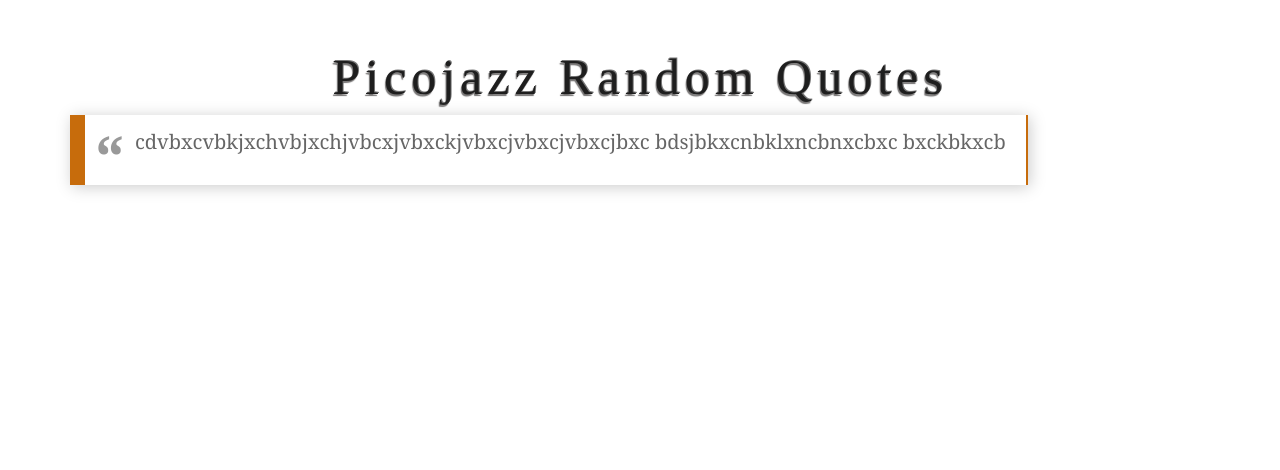
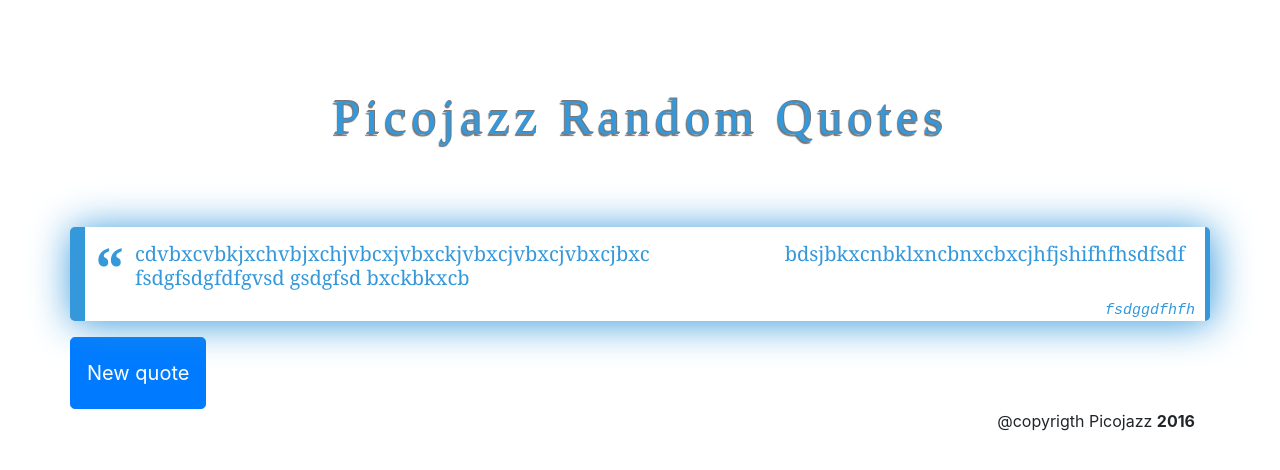
Before and after one commit to picojazz/random-quotes, a plain HTML site: page index.html in a window 1280 px wide. Drawn offline with nearby package versions, Linux system fonts and the light colour scheme.

Commit message:
finish html css and start javascript 2

```diff
--- a/css/style.css
+++ b/css/style.css
@@ -3,7 +3,7 @@
     //padding-bottom: 5px;
     margin-top: 0;
     margin-bottom: 0;
-    color: #1e1e1e;
+    color: #3498db;
     //background-color: #e7e5e4;
     font-family: 'Gabriela', serif;
     font-size: 50px;
@@ -15,7 +15,7 @@
 
 }
 .container{
-    margin-top: 5vh !important;
+    margin-top: 10vh !important;
 }.blockquote{
   display:block;
   background: #fff;
@@ -25,19 +25,19 @@
 
   /*Font*/
   font-family: Georgia, serif;
-  font-size: 16px;
+  font-size: 25px;
   line-height: 1.2;
-  color: #666;
+  color: #3498db;
   text-align: justify;
 
   /*Borders - (Optional)*/
-  border-left: 15px solid #c76c0c;
-  border-right: 2px solid #c76c0c;
+  border-left: 15px solid #3498db;
+  border-right: 5px solid #3498db;
+    border-radius: 5px;
 
   /*Box Shadow - (Optional)*/
-  -moz-box-shadow: 2px 2px 15px #ccc;
-  -webkit-box-shadow: 2px 2px 15px #ccc;
-  box-shadow: 2px 2px 15px #ccc;
+
+  box-shadow: 2px 2px 40px #3498db;
 }
 
 .blockquote::before{
@@ -47,10 +47,17 @@
   font-family: Georgia, serif;
   font-size: 60px;
   font-weight: bold;
-  color: #999;
+  color: #3498db;
 
   /*Positioning*/
   position: absolute;
   left: 10px;
   top:5px;
+}.blockquote .author{
+    position: absolute;
+    right: 10px;
+    bottom: 1px;
+    font-size: 15px;
+    font-family: monospace ,cursive;
+    font-weight: 300;
 }
--- a/index.html
+++ b/index.html
@@ -11,15 +11,22 @@
    <div class="container">
       <p class="titre text-center">Picojazz Random Quotes </p>
       <div class="text-center row">
+        <br><br><br>
          <div class="blockquote">
              <p class="content">cdvbxcvbkjxchvbjxchjvbcxjvbxckjvbxcjvbxcjvbxcjbxc
-             bdsjbkxcnbklxncbnxcbxc
+             bdsjbkxcnbklxncbnxcbxcjhfjshifhfhsdfsdf
+             fsdgfsdgfdfgvsd
+             gsdgfsd
              bxckbkxcb</p>
+             <em class="author">
+                 fsdggdfhfh
+             </em>
 
          </div>
-
+           <br><br><br>
+            <button class="btn btn-primary btn-lg">New quote</button>
       </div>
-
+       <p class="text-right">@copyrigth Picojazz <strong>2016</strong></p>
    </div>
 
 </body>
```
